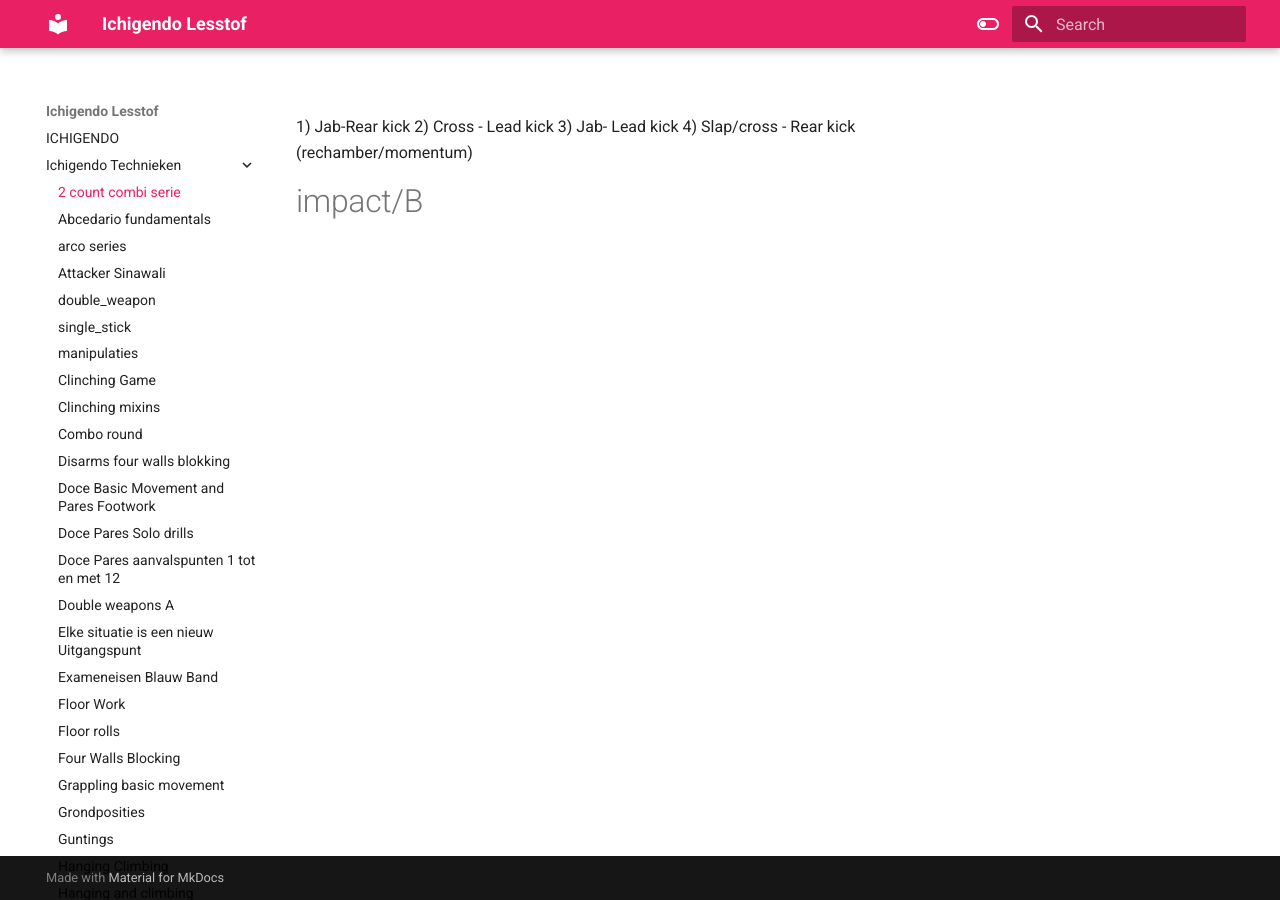
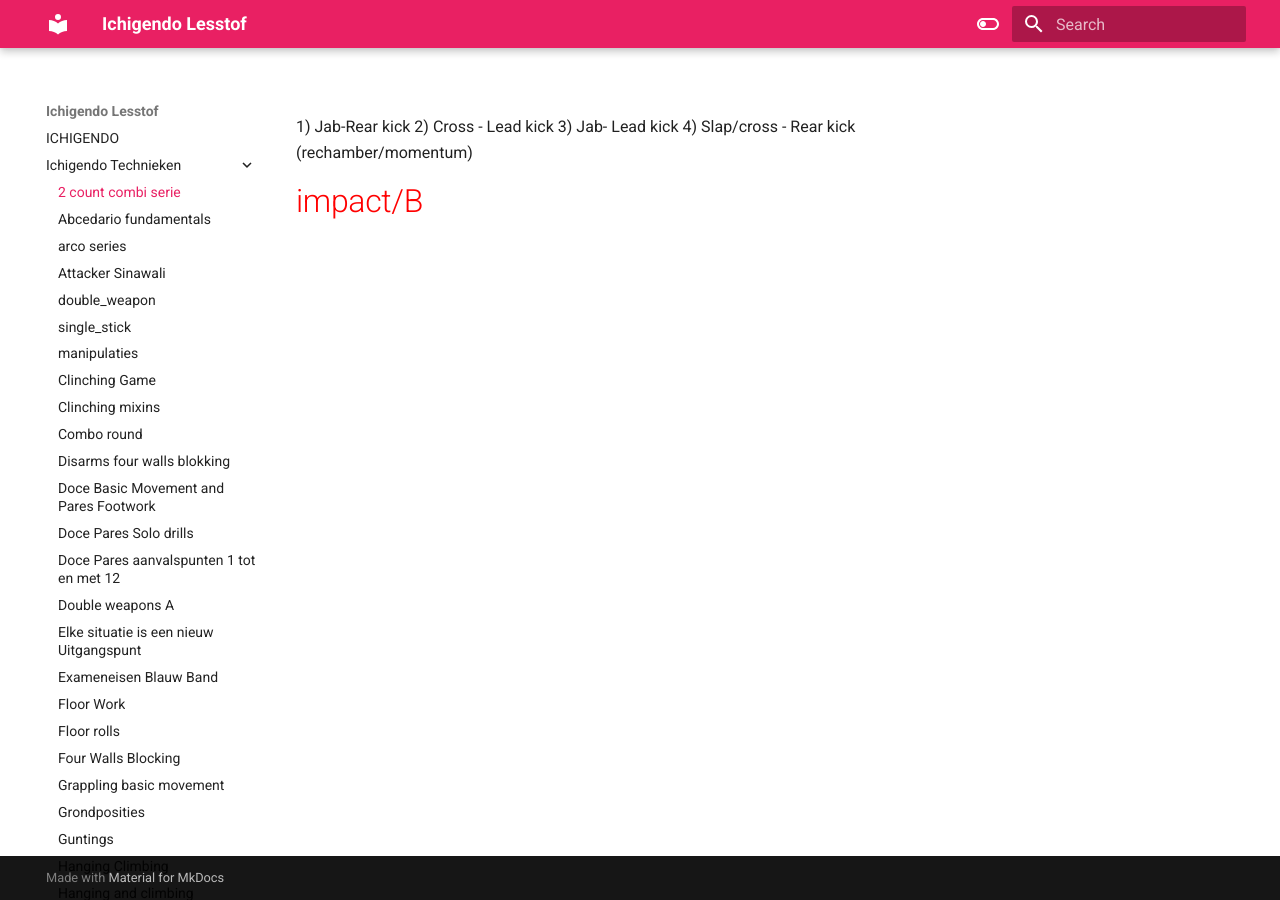
Before and after one commit to SenseiBas/ichigendo, an MkDocs documentation site: the page built from docs/Ichigendo Technieken/2 count combi serie.md, in a window 1280 px wide. Built offline with MkDocs 1.6.1 and Material for MkDocs 9.7.7, drawn with Linux system fonts in a browser that asks for light colours.

Commit message:
tried to override using the !important tag

```diff
--- a/docs/stylesheets/extra.css
+++ b/docs/stylesheets/extra.css
@@ -1,3 +1,3 @@
 h1,h2,h3 {
-    color: red;
+    color: red !important;
 }
```
